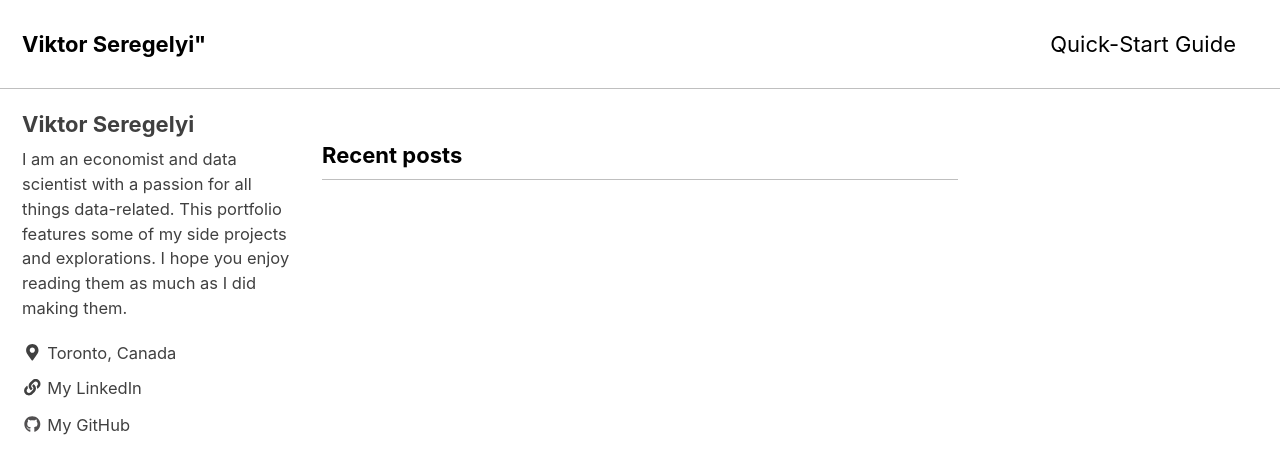
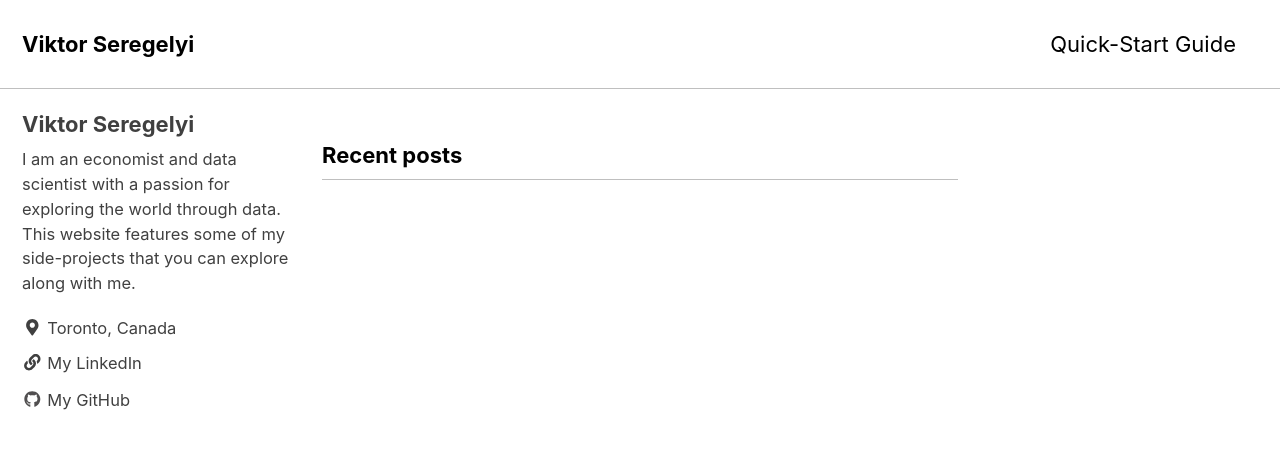
Before and after one commit to ViktorSeregelyi/ViktorSeregelyi.github.io, a Jekyll site: the page built from index.html, in a window 1280 px wide and 900 px high. Shown: the top 474 px of the window. Built offline with Jekyll 4.4.1, drawn with Linux system fonts in a browser that asks for light colours; cached includes are drawn as plain includes; nearby versions of some CDN libraries; the list of posts is cut into pages by our own code.

Commit message:
Update _config.yml

```diff
--- a/_config.yml
+++ b/_config.yml
@@ -16,7 +16,7 @@ minimal_mistakes_skin    : "contrast" # "air", "aqua", "contrast", "dark", "dirt
 
 # Site Settings
 locale                   : "en-US"
-title                    : Viktor Seregelyi"
+title                    : Viktor Seregelyi
 title_separator          : "-"
 name                     : "Viktor Seregelyi"
 description              : "My Data Science Portfolio"
@@ -107,9 +107,9 @@ analytics:
 # Site Author
 author:
   name             : "Viktor Seregelyi"
-  avatar           : #"C:\\Users\\Viktor\\Desktop\\Screenshot_2019-04-28-19-38-43-01"
-  bio              : "I am an economist and data scientist with a passion for all things data-related.
-  This portfolio features some of my side projects and explorations. I hope you enjoy reading them as much as I did making them."
+  avatar           : #"/assets/images/bio-photo.jpg"
+  bio              : "I am an economist and data scientist with a passion for exploring the world through data.
+  This website features some of my side-projects that you can explore along with me."
   location         : "Toronto, Canada"
   email            :
   links:
```
